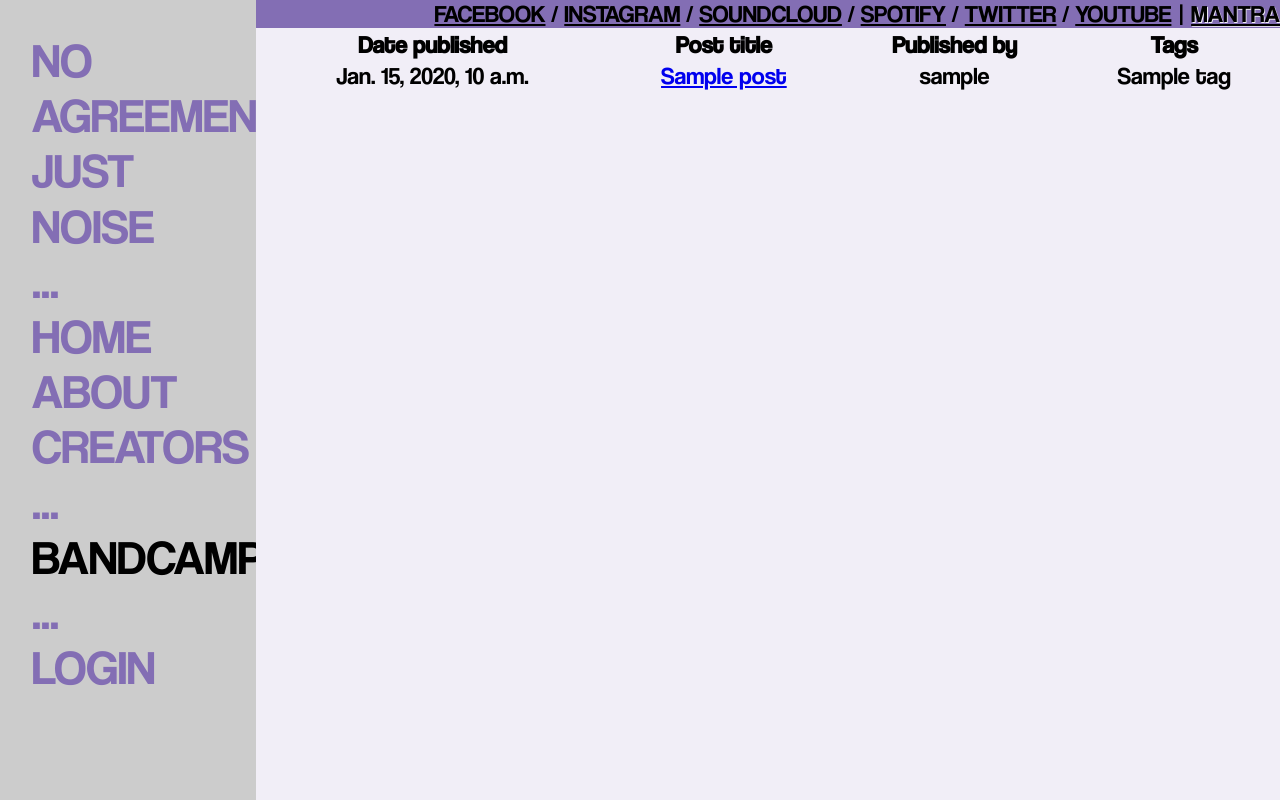
After one commit to abeforgit/noagreements.co, a Django app: page /posts in a window 1280 px wide. The commit adds this page. Run offline with Django 3.2, Linux system fonts and the light colour scheme; tables that the repository leaves empty hold one stand-in row (values such as "Sample post"); lists and menus that the app fills with data are empty.

Commit message:
Add a posts overview page

```diff
--- a/core/templates/core/components/sidebar.html
+++ b/core/templates/core/components/sidebar.html
@@ -33,6 +33,7 @@
             {% endif %}
             {% if perms.auth.add_group %}
                 {% sidebar_item "admin" "admin:index" 9 %}
+                {% sidebar_item "posts" "posts" 9 %}
             {% endif %}
             {% sidebar_item "you" "creator_detail" 6 user.id %}
             {% sidebar_item "logout" "logout" 12 %}
--- /dev/null
+++ b/core/templates/core/posts.html
@@ -0,0 +1,41 @@
+{% extends "core/base.html" %}
+{% load static %}
+{% block title %}
+    <title>No Agreements | Manage Posts</title>
+{% endblock %}
+{% block content %}
+
+    <table class="w5 w-100-ns overflow-auto">
+        <thead>
+        <tr class="f3">
+            <th scope="col">Date published</th>
+            <th scope="col">Post title</th>
+            <th scope="col">Published by</th>
+            <th scope="col">Tags</th>
+        </tr>
+
+        </thead>
+
+
+        <tbody>
+        {% for post in posts %}
+            <tr class="f3 normal">
+                <th class="normal">
+                    {{ post.pub_date }}
+                </th>
+                <th class="normal">
+                    <a href={% url "post_detail" post.id %}>{{ post.title }}</a>
+                </th>
+                <th class="normal">
+                    {{ post.user.username }}
+                </th>
+                <th class="normal">
+                    {% for tag in post.tags.all %}
+                        <span>{{ tag.name }}</span>
+                    {% endfor %}
+                </th>
+            </tr>
+        {% endfor %}
+        </tbody>
+    </table>
+{% endblock %}
--- a/core/urls.py
+++ b/core/urls.py
@@ -13,6 +13,7 @@ from .views.news import NewsPage
 from .views.create_post import CreatePostPage
 from .views.post_detail import PostDetailPage
 from .views.login import LoginPage
+from .views.posts import PostsPage
 
 urlpatterns = [
     path("", HomeView.as_view(), name="home"),
@@ -22,6 +23,7 @@ urlpatterns = [
     path("group", GroupPage.as_view(), name="group"),
     path("news", NewsPage.as_view(), name="news"),
     path("mixes", MixesPage.as_view(), name="mixes"),
+    path("posts", PostsPage.as_view(), name="posts"),
     path("post/add", CreatePostPage.as_view(), name="new_post"),
     path("post/<int:pk>", PostDetailPage.as_view(), name="post_detail"),
     path("login", LoginPage.as_view(), name="login"),
--- /dev/null
+++ b/core/views/posts.py
@@ -0,0 +1,10 @@
+from django.views.generic import ListView
+
+from core.models import Post
+
+
+class PostsPage(ListView):
+    model = Post
+    context_object_name = "posts"
+    template_name = "core/posts.html"
+    queryset = Post.objects.all().prefetch_related("tags").order_by("pub_date").reverse()
```
